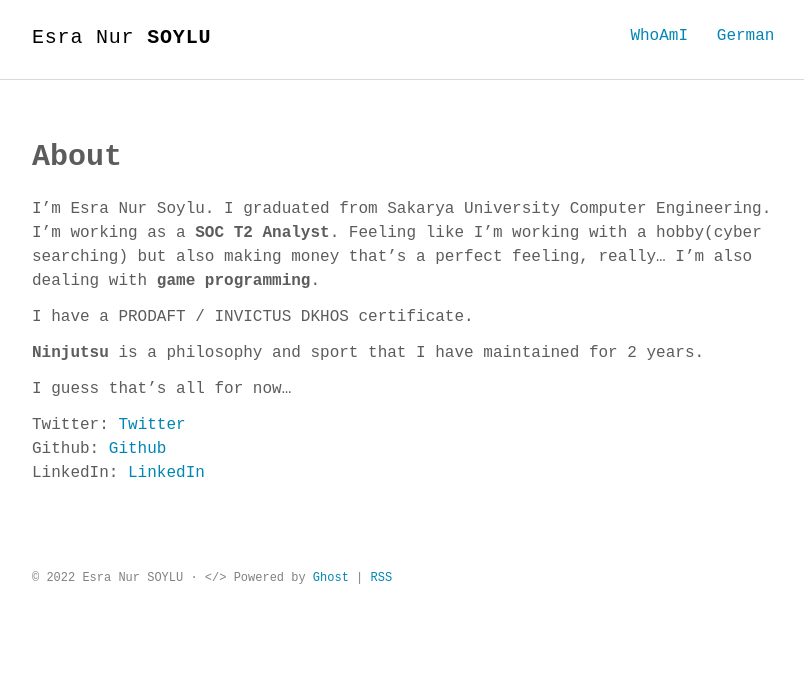
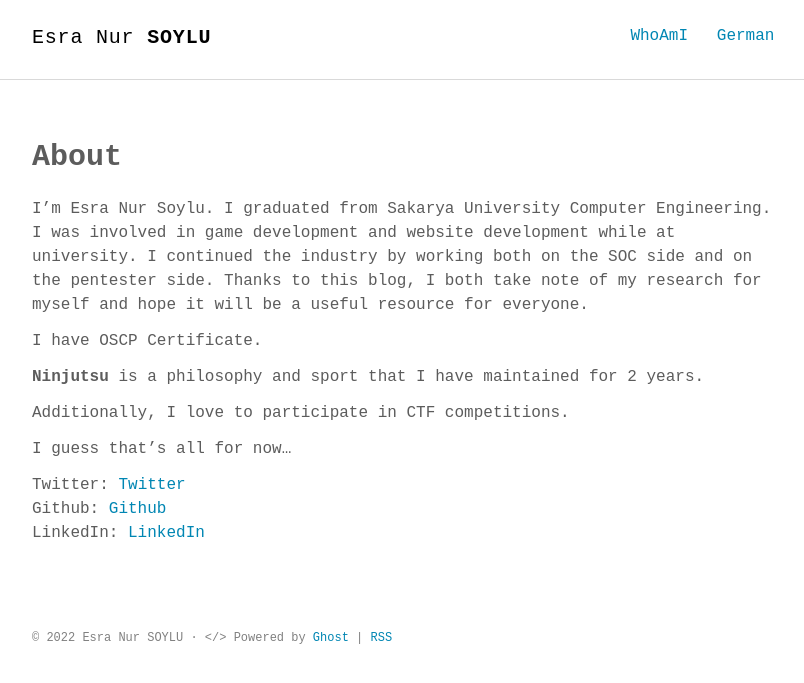
Before and after one commit to nuresrasoylu/nuresrasoylu.github.io, a Jekyll site: the page built from about.md, in a window 1280 px wide. Shown: the top 683 px of the page, without its empty margins (232-1036 px from the left). Built offline with Jekyll 4.4.1, drawn with Linux system fonts in a browser that asks for light colours; some web fonts are replaced.

Commit message:
Update about.md

```diff
--- a/about.md
+++ b/about.md
@@ -4,11 +4,13 @@ title: About
 permalink: /about/
 ---
 
-I’m Esra Nur Soylu. I graduated from Sakarya University Computer Engineering. I’m working as a **SOC T2 Analyst**. Feeling like I’m working with a hobby(cyber searching) but also making money that’s a perfect feeling, really… I’m also dealing with **game programming**.
+I’m Esra Nur Soylu. I graduated from Sakarya University Computer Engineering. I was involved in game development and website development while at university. I continued the industry by working both on the SOC side and on the pentester side. Thanks to this blog, I both take note of my research for myself and hope it will be a useful resource for everyone.
 
-I have a PRODAFT / INVICTUS DKHOS certificate.
+I have OSCP Certificate.
 
 **Ninjutsu** is a philosophy and sport that I have maintained for 2 years.
+
+Additionally, I love to participate in CTF competitions.
 
 I guess that’s all for now…
 
```
Also changed, not shown: other parts of about.md (+1 -0 lines).
